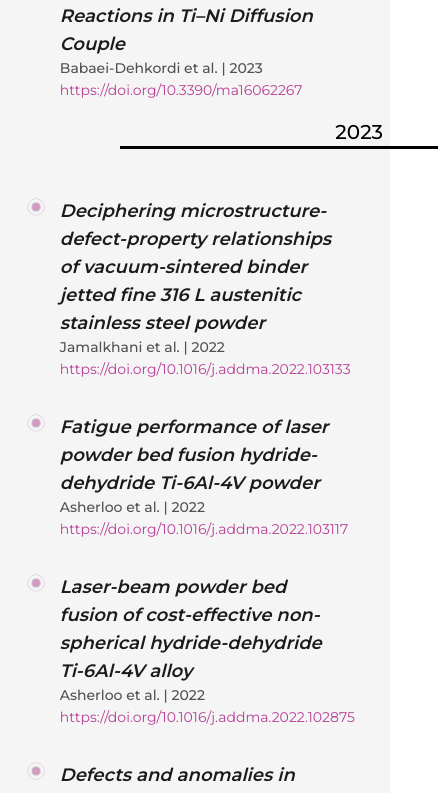
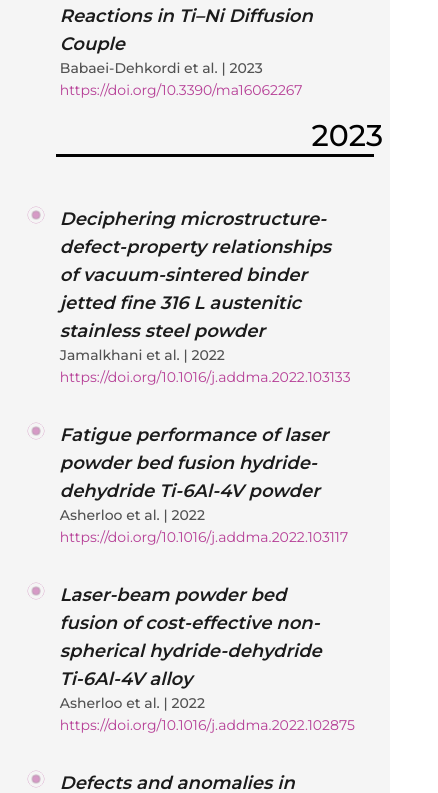
Before and after one commit to masherloo/New-Website, a Next.js app: page /publications in a window 390 px wide. Shown: the part 888-1681 px from the top of the page, 438 px wide, since content can reach past the window. Built offline with nearby package versions, Linux system fonts and the light colour scheme.

Commit message:
added numbers to the publication page

```diff
--- a/src/components/Articles.js
+++ b/src/components/Articles.js
@@ -28,7 +28,7 @@ const Details = ({ authors, title, year, doi }) => {
 
 const YearIcon = ({ year }) => {
   const ref = useRef(null);
-  const isInView = useInView(ref, { once: true });
+  const isInView = useInView(ref);
   return (
     <>
       <div
@@ -38,7 +38,7 @@ const YearIcon = ({ year }) => {
           opacity: isInView ? 1 : 0,
           transition: "all 1s ease-in-out"
         }}
-        className="w-full text-right mt-0 text-7xl xl:text-7xl md:text-5xl sm:text-3xl xs:text-xl font-medium"
+        className="w-full text-right mt-0 text-7xl xl:text-7xl md:text-5xl sm:text-3xl font-medium"
       >
         {year}
       </div>
@@ -49,7 +49,7 @@ const YearIcon = ({ year }) => {
         opacity: isInView ? 1 : 0,
         transition: "all 1s ease-in-out",
       }}
-       className="h-[3px] bg-black ml-24 mb-8 float-right"></span>
+       className="h-[3px] bg-black ml-24 md:ml-16 sm:ml-8 mb-8 float-right"></span>
     </>
   );
 };
```
